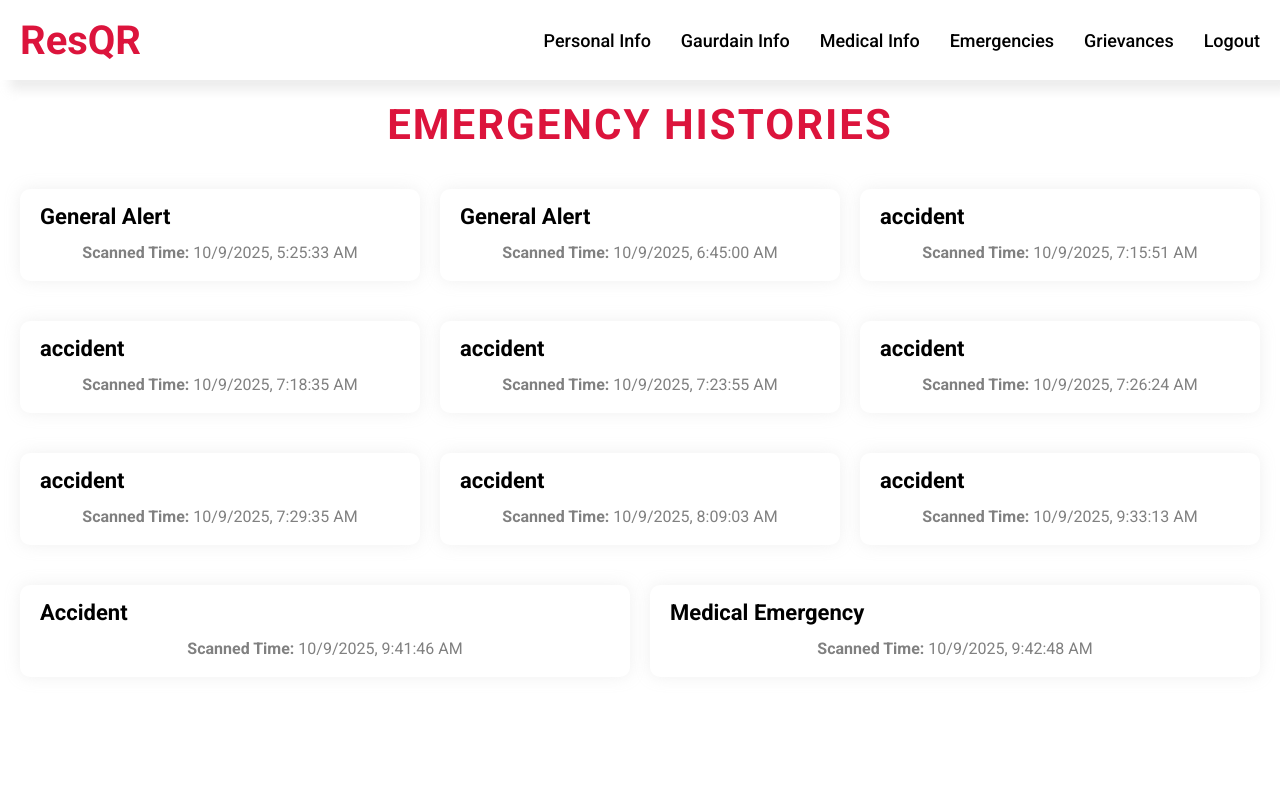
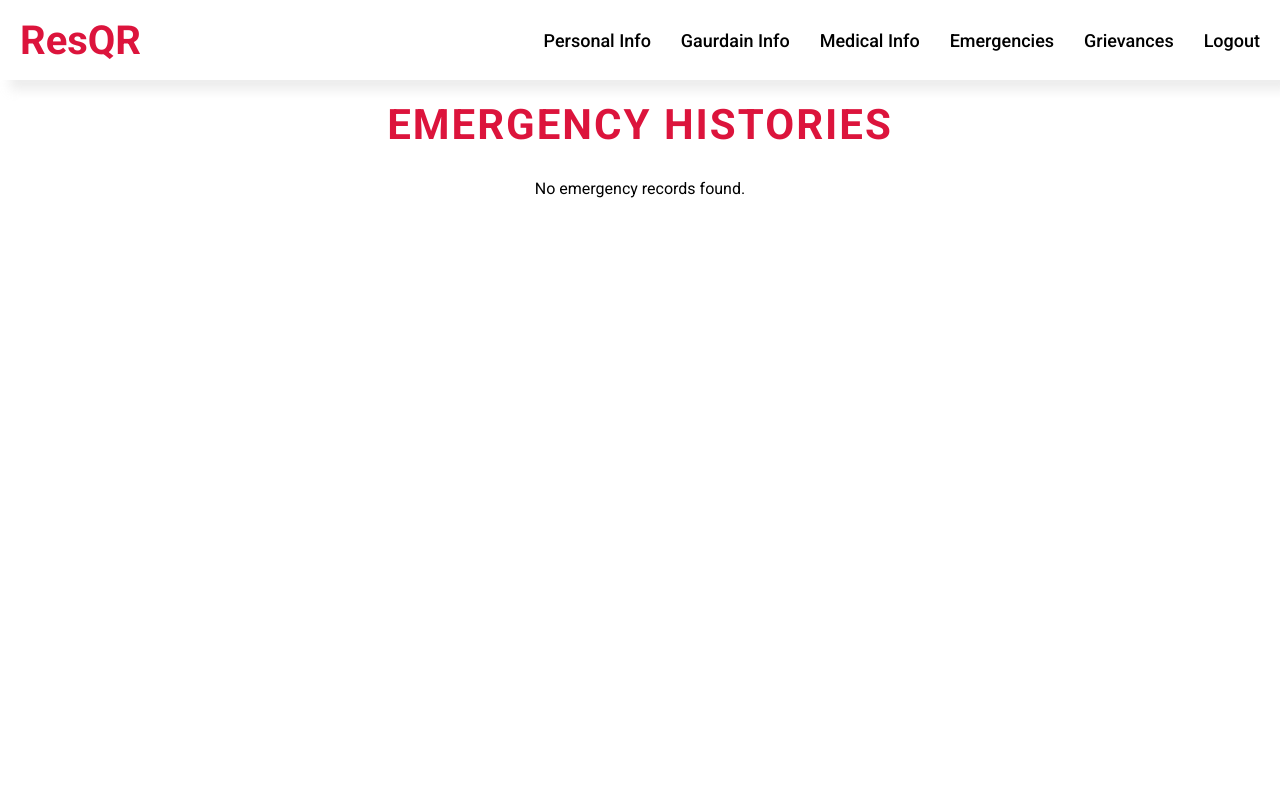
Before and after one commit to sheikabdulrafi/ResQR-Frontend, a React (Vite) app: page /emergency-info in a window 1280 px wide. Shown: the top 800 px of the page. Built offline with nearby package versions, Linux system fonts and the light colour scheme.

Commit message:
register logic

```diff
--- a/src/assets/response.json
+++ b/src/assets/response.json
@@ -1,126 +1,51 @@
 {
-  "_id": { "$oid": "68e6793d2873236ade6db6f5" },
-  "firstName": "Abdulrafi",
-  "lastName": "Sheik",
-  "dateOfBirth": { "$date": { "$numberLong": "958501800000" } },
-  "gender": "Male",
-  "phoneNumber": "+919394003049",
-  "email": "sheikabdulrafi@gmail.com",
-  "role": "ADMIN",
-  "password": "$2a$10$pRXaS4YPx/VIQixB1R3s8.sxYudVUuOcm7Pdu3wYvmeZ9dDV0YCNq",
-  "hasGeneratedQR": true,
-  "isQrActive": true,
+  "firstName": "Ayesha",
+  "lastName": "Khan",
+  "dateOfBirth": { "$date": { "$numberLong": "989865000000" } },
+  "gender": "Female",
+  "phoneNumber": "9876543210",
+  "email": "ayesha.khan@example.com",
+  "password": "$2a$10$CVWiVAA.KSZB221wnRoqk.4YzYWiHxoh3FveMGiscvW/zlJyNT.yG",
+  "hasGeneratedQR": false,
+  "isQrActive": false,
   "guardains": [
     {
-      "_id": "e35d3aa2-f7d9-4a5a-90bf-8f16ca47bf35",
-      "firstName": "Hussain Saheb",
-      "lastName": "Sheik",
-      "age": { "$numberInt": "55" },
-      "gender": "Male",
-      "email": "smssangham718@gmail.com",
-      "phoneNumber": "+919394003049",
+      "firstName": "Fatima",
+      "lastName": "Khan",
+      "age": { "$numberInt": "45" },
+      "gender": "Female",
+      "email": "fatima.guardian@example.com",
+      "phoneNumber": "9876543200",
       "isPrimary": true,
       "hasPdfAccess": true
     },
     {
-      "_id": "3d21f464-6a1b-4d5c-a403-36290dcc189f",
-      "firstName": "Mohammad Umar",
-      "lastName": "Sheik",
-      "age": { "$numberInt": "22" },
+      "firstName": "Imran",
+      "lastName": "Khan",
+      "age": { "$numberInt": "48" },
       "gender": "Male",
-      "email": "mohammadumarsheik@gmail.com",
-      "phoneNumber": "+919398969766",
+      "email": "imran.guardian@example.com",
+      "phoneNumber": "9876543201",
       "isPrimary": false,
-      "hasPdfAccess": true
+      "hasPdfAccess": false
     }
   ],
-  "medicalHistories": [],
-  "emergencyHistories": [
+  "medicalHistories": [
     {
-      "_id": "256d9e2a-7a80-4bed-a242-82c73ab91c11",
-      "passerByPhoneNumber": "+919676628617",
-      "userId": "68e6793d2873236ade6db6f5",
-      "tokenForPasserBy": "636f0d26-1b13-40a0-bef5-da5e2ac0f24e",
-      "scannedTime": { "$date": { "$numberLong": "1759987533343" } }
+      "condition": "Asthma",
+      "medication": "Inhaler",
+      "doctorName": "Dr. Meera Patel",
+      "hospitalName": "City Hospital",
+      "hospitalContact": "040-12345678",
+      "notes": "Regular checkup every 6 months"
     },
     {
-      "_id": "eac7edf2-ae78-4bac-a6a5-2e04f31bcbb6",
-      "passerByPhoneNumber": "+919676628617",
-      "userId": "68e6793d2873236ade6db6f5",
-      "tokenForPasserBy": "d632751f-fb68-4b0d-b060-0aa9d6f5a4f7",
-      "scannedTime": { "$date": { "$numberLong": "1759992300497" } }
-    },
-    {
-      "_id": "0fa24031-3327-4809-8b7a-98f7d99e5673",
-      "passerByPhoneNumber": "+919676628617",
-      "userId": "68e6793d2873236ade6db6f5",
-      "tokenForPasserBy": "90757820-c2bd-4d4b-99da-95d5a2fa1439",
-      "scannedTime": { "$date": { "$numberLong": "1759994151838" } },
-      "typeOfIncident": "accident"
-    },
-    {
-      "_id": "61f2cb0f-7776-4020-9442-cc795f70856c",
-      "passerByPhoneNumber": "+917569936994",
-      "userId": "68e6793d2873236ade6db6f5",
-      "tokenForPasserBy": "fd11d7bc-c6e3-49bf-ae12-9ef883d43742",
-      "scannedTime": { "$date": { "$numberLong": "1759994315803" } },
-      "typeOfIncident": "accident"
-    },
-    {
-      "_id": "0bba7642-31c9-4fe9-b0e8-0514b0d2d341",
-      "passerByPhoneNumber": "+917569936994",
-      "userId": "68e6793d2873236ade6db6f5",
-      "tokenForPasserBy": "07d6f58a-6829-4a5f-b6c3-678971572d51",
-      "scannedTime": { "$date": { "$numberLong": "1759994635770" } },
-      "typeOfIncident": "accident"
-    },
-    {
-      "_id": "5307eb05-24eb-4b83-aee5-cf1ebed2bd9e",
-      "passerByPhoneNumber": "+917569936994",
-      "userId": "68e6793d2873236ade6db6f5",
-      "tokenForPasserBy": "464969db-ff5c-4d8f-9368-43013c71eb95",
-      "scannedTime": { "$date": { "$numberLong": "1759994784253" } },
-      "typeOfIncident": "accident"
-    },
-    {
-      "_id": "a4831ef0-9633-4e3a-9983-32525b4dd50f",
-      "passerByPhoneNumber": "+917569936994",
-      "userId": "68e6793d2873236ade6db6f5",
-      "tokenForPasserBy": "cc822116-0590-4f6d-a08b-1e6401ca4b8d",
-      "scannedTime": { "$date": { "$numberLong": "1759994975077" } },
-      "typeOfIncident": "accident"
-    },
-    {
-      "_id": "7bbd0cb5-2b77-4b32-ad25-51b2f513c09a",
-      "passerByPhoneNumber": "+917569936994",
-      "userId": "68e6793d2873236ade6db6f5",
-      "tokenForPasserBy": "228f6395-366b-460d-8431-fce14fc25a67",
-      "scannedTime": { "$date": { "$numberLong": "1759997343820" } },
-      "typeOfIncident": "accident"
-    },
-    {
-      "_id": "26c5e94f-ae3c-4532-a74a-9440cc344951",
-      "passerByPhoneNumber": "+917569936994",
-      "userId": "68e6793d2873236ade6db6f5",
-      "tokenForPasserBy": "1fcba4a4-3891-4385-8132-c7e0c596995f",
-      "scannedTime": { "$date": { "$numberLong": "1760002393721" } },
-      "typeOfIncident": "accident"
-    },
-    {
-      "_id": "bf9b8dfc-398d-49f7-b874-6e69ce64debf",
-      "passerByPhoneNumber": "+916302413196",
-      "userId": "68e6793d2873236ade6db6f5",
-      "tokenForPasserBy": "bb1965dd-004b-4881-a5c0-c02f55c42833",
-      "scannedTime": { "$date": { "$numberLong": "1760002906494" } },
-      "typeOfIncident": "Accident"
-    },
-    {
-      "_id": "0ed95773-072b-4585-a7c7-1a68687ae04d",
-      "passerByPhoneNumber": "+916302413196",
-      "userId": "68e6793d2873236ade6db6f5",
-      "tokenForPasserBy": "ce7cdc58-1101-46a4-8f03-a4fad0078811",
-      "scannedTime": { "$date": { "$numberLong": "1760002968415" } },
-      "typeOfIncident": "Medical Emergency"
+      "condition": "Allergy",
+      "medication": "Antihistamines",
+      "doctorName": "Dr. Sameer",
+      "hospitalName": "Allergy Center",
+      "hospitalContact": "040-98765432",
+      "notes": "Avoid pollen-heavy areas"
     }
   ],
   "_class": "com.resqr.lifesaver.model.UserModel"
--- a/src/components/RegisterForm.jsx
+++ b/src/components/RegisterForm.jsx
@@ -13,7 +13,7 @@ const RegisterForm = () => {
     phoneNumber: "",
     email: "",
     password: "",
-    confirmPassword: "",
+    confirmPassword: ""
   });
   const [loading, setLoading] = useState(false);
 
@@ -43,7 +43,7 @@ const RegisterForm = () => {
         gender: formData.gender,
         phoneNumber: formData.phoneNumber,
         email: formData.email,
-        password: formData.password,
+        password: formData.password
       };
 
       const response = await axios.post(
@@ -54,7 +54,7 @@ const RegisterForm = () => {
 
       if (response.data.success) {
         toast.success("Registration successful!");
-        navigate("/user-auth"); // redirect to login
+        window.location.reload();
       } else {
         toast.error(response.data.message || "Registration failed");
       }
```
